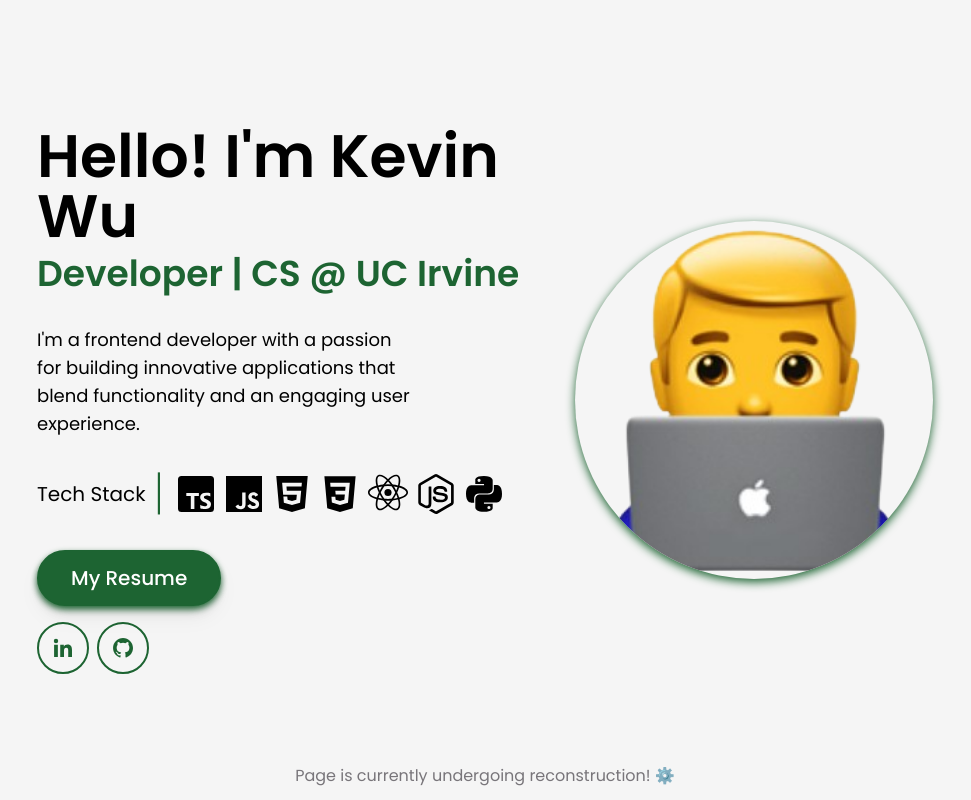
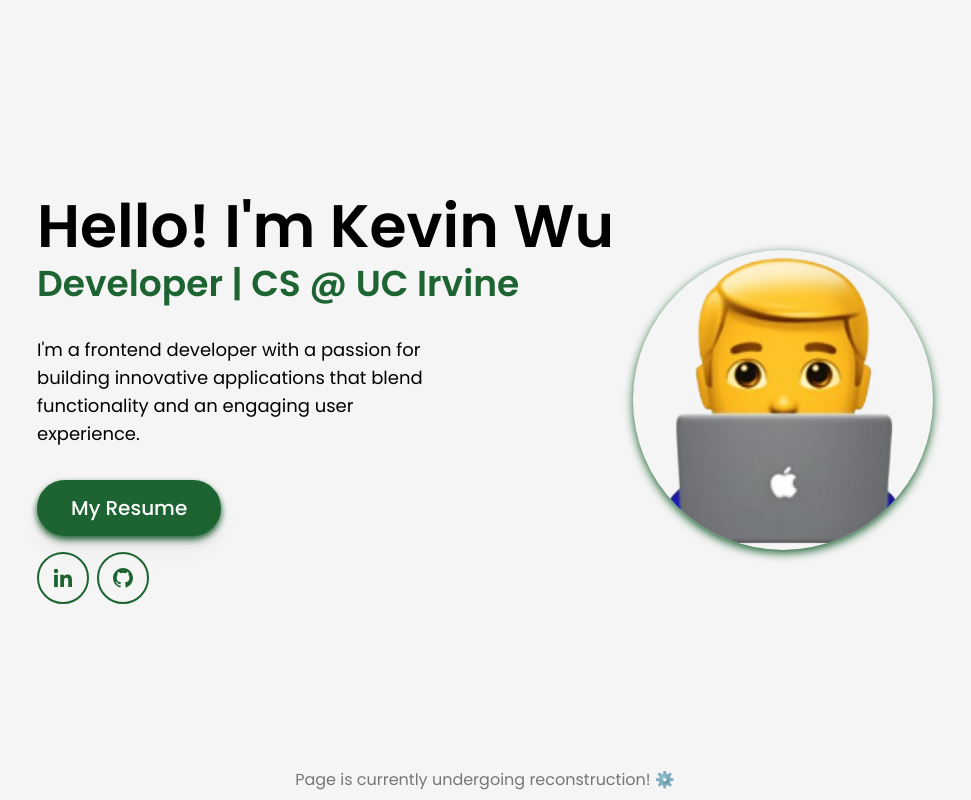
Before and after one commit to KevinWu098/kevinwu098.github.io, a Next.js app: page / in a window 1280 px wide. Shown: the whole page, without its empty margins (155-1126 px from the left). Built offline with nearby package versions, Linux system fonts and the light colour scheme.

Commit message:
Styling cleanup

```diff
--- a/app/page.js
+++ b/app/page.js
@@ -2,8 +2,10 @@ import Hero from "@/components/hero/hero";
 
 export default function Home() {
   return (
-    <main className="flex h-[100vh]">
-      <Hero />
-    </main>
+    <>
+      <main className="flex min-h-[calc(100vh)] py-[100px]">
+        <Hero />
+      </main>
+    </>
   );
 }
--- a/components/hero/hero.jsx
+++ b/components/hero/hero.jsx
@@ -13,10 +13,10 @@ import {
 
 const TechStack = () => {
   return (
-    <div className="flex flex-row items-center gap-2">
+    <div className="mx-auto flex flex-row items-center gap-2 xl:mx-0">
       <div className="text-xl">Tech Stack</div>
       <div className="text-primary text-5xl font-extralight">|</div>
-      <div className="flex flex-row text-5xl">
+      <div className="grid grid-cols-4 flex-row text-5xl lg:flex">
         <BiLogoTypescript /> <BiLogoJavascript />
         <BiLogoHtml5 /> <BiLogoCss3 /> <BiLogoReact /> <BiLogoNodejs />
         <BiLogoPython />
@@ -28,10 +28,10 @@ const TechStack = () => {
 const Hero = () => {
   return (
     <>
-      <div className="flex flex-row items-center justify-between px-48">
-        <div className="flex w-[75%] flex-col place-content-center gap-8">
+      <div className="flex flex-col-reverse items-center gap-8 px-8 lg:px-24 xl:flex-row xl:justify-between xl:gap-0 xl:px-48">
+        <div className="flex flex-col place-content-center justify-center gap-8 text-center xl:w-[85%] xl:text-left">
           <div className="flex flex-col gap-2">
-            <div className="text-6xl font-semibold">
+            <div className="text-5xl font-semibold xl:text-6xl">
               Hello! {"I'm"} Kevin Wu
             </div>
             <div className="text-primary text-4xl font-semibold">
@@ -39,15 +39,15 @@ const Hero = () => {
             </div>
           </div>
 
-          <div className="w-[70%] text-lg">
+          <div className="mx-auto text-lg md:w-[90%] lg:w-[80%] xl:mx-0 xl:w-[70%]">
             {"I'm"} a frontend developer with a passion for building innovative
             applications that blend functionality and an engaging user
             experience.
           </div>
 
-          <TechStack />
+          {/* <TechStack /> */}
 
-          <div className="flex flex-col gap-4">
+          <div className="mx-auto flex flex-col gap-4 align-middle md:flex-row xl:mx-0 xl:flex-col">
             <a
               href="https://drive.google.com/file/d/1_XeDSf7CWSSfsnLTxtOxRxfiNOtHbbXJ/view?usp=sharing"
               target="_blank"
@@ -57,7 +57,8 @@ const Hero = () => {
             >
               <div>My Resume</div>
             </a>
-            <div className="text-primary flex flex-row gap-2 text-2xl transition-colors">
+
+            <div className="text-primary mx-auto flex flex-row gap-2 text-2xl transition-colors md:mx-0">
               <a
                 href="https://www.linkedin.com/in/kevinwu098/"
                 target="_blank"
@@ -87,13 +88,13 @@ const Hero = () => {
           <img
             src="/man-technologist.png"
             alt="Man Technologist"
-            className="flex w-[28rem] rounded-full"
+            className="flex w-72 rounded-full xl:w-[24rem]"
             style={{ boxShadow: "0 0.25vw 0.75vw 0 #1d6432" }}
           />
         </div>
       </div>
 
-      <div className="text-accent absolute bottom-3 left-[50%] translate-x-[-50%] text-base">
+      <div className="text-accent absolute bottom-2 left-[50%] hidden w-fit translate-x-[-50%] text-center text-base md:flex">
         Page is currently undergoing reconstruction! ⚙️
       </div>
     </>
```
